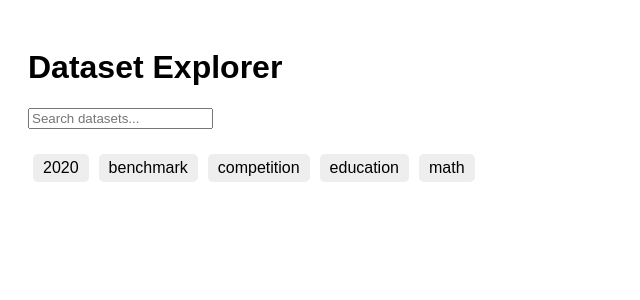
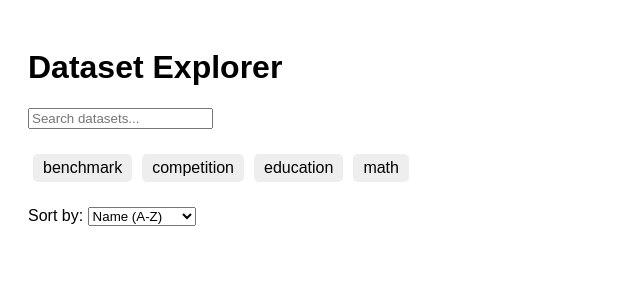
Before and after one commit to VivienCabannes/datasetexplorer, a Flask app: page / in a window 1280 px wide. Shown: the top 300 px of the page, without its empty margins (0-640 px from the left). Run offline with Flask 3, Linux system fonts and the light colour scheme.

Commit message:
sort by date

```diff
--- a/tags.json
+++ b/tags.json
@@ -2,6 +2,5 @@
     "benchmark": "datasets often used for benchmarking purposes",
     "math": "dataset focused on math",
     "competition": "datasets from various competitions",
-    "2020": "datasets from the year 2020",
     "education": "education-related datasets"
 }
--- a/templates/index.html
+++ b/templates/index.html
@@ -26,6 +26,9 @@
     .tag.selected {
       background-color: #cce5ff;
     }
+    .sort-bar {
+      margin-bottom: 20px;
+    }
     .dataset {
       border: 1px solid #ccc;
       padding: 10px;
@@ -50,6 +53,14 @@
       border-top: 1px dashed #ccc;
       padding-top: 10px;
     }
+    /* Styling for tags shown within each dataset */
+    .dataset-tag {
+      display: inline-block;
+      background-color: #ddd;
+      padding: 2px 5px;
+      margin: 2px;
+      border-radius: 3px;
+    }
   </style>
 </head>
 <body>
@@ -59,6 +70,14 @@
   </div>
   <div class="tags" id="tags-container">
     <!-- Tags will be dynamically inserted here -->
+  </div>
+  <div class="sort-bar">
+    <label for="sort-select">Sort by:</label>
+    <select id="sort-select">
+      <option value="name">Name (A-Z)</option>
+      <option value="date_latest">Date (Latest)</option>
+      <option value="date_earliest">Date (Earliest)</option>
+    </select>
   </div>
   <div id="datasets-container">
     <!-- Matching datasets will be displayed here -->
@@ -97,15 +116,25 @@
         .map(tagElem => tagElem.textContent.toLowerCase());
     }
 
-    // Filter and render datasets based on search input and selected tags.
+    // Render tags for a dataset using the tagData for tooltip.
+    function renderDatasetTags(tags) {
+      if (!tags) return "";
+      return tags.map(tag => {
+        let tooltip = tagData[tag.toLowerCase()] || "";
+        return `<span class="dataset-tag" title="${tooltip}">${tag}</span>`;
+      }).join(" ");
+    }
+
+    // Filter and render datasets based on search input, selected tags, and sort order.
     function filterDatasets() {
       const searchTerm = document.getElementById("search-input").value.toLowerCase();
       const selectedTags = getSelectedTags();
+      const sortValue = document.getElementById("sort-select").value;
       const datasetsContainer = document.getElementById("datasets-container");
       datasetsContainer.innerHTML = "";
 
       // Filter datasets by checking search term and tag match.
-      const filtered = datasets.filter(ds => {
+      let filtered = datasets.filter(ds => {
         // Basic search match in name, summary, or notes.
         const matchesSearch = ds.name.toLowerCase().includes(searchTerm) ||
                               ds.summary.toLowerCase().includes(searchTerm) ||
@@ -122,22 +151,31 @@
         return matchesSearch && matchesTags;
       });
 
+      // Sort datasets based on selected sort option.
+      if (sortValue === "name") {
+        filtered.sort((a, b) => a.name.localeCompare(b.name));
+      } else if (sortValue === "date_latest") {
+        filtered.sort((a, b) => new Date(b.date) - new Date(a.date));
+      } else if (sortValue === "date_earliest") {
+        filtered.sort((a, b) => new Date(a.date) - new Date(b.date));
+      }
+
       // Render each filtered dataset.
       filtered.forEach(ds => {
         const dsElem = document.createElement("div");
         dsElem.classList.add("dataset");
 
-        // Minimal view: title, summary, and size.
+        // Minimal view: title, summary, size, creation date, and tags.
         dsElem.innerHTML = `
           <div class="dataset-minimal">
             <div class="dataset-title">${ds.name}</div>
             <div class="dataset-detail"><strong>Summary:</strong> ${ds.summary}</div>
             <div class="dataset-detail"><strong>Size:</strong> ${ds.size}</div>
+            <div class="dataset-detail"><strong>Date Created:</strong> ${ds.date || "N/A"}</div>
+            <div class="dataset-detail"><strong>Tags:</strong> ${renderDatasetTags(ds.tags)}</div>
           </div>
           <div class="dataset-full">
             <div class="dataset-detail"><strong>Download Location:</strong> <a href="${ds.download}" target="_blank">${ds.download}</a></div>
-            <div class="dataset-detail"><strong>Current Location:</strong> ${ds.location}</div>
-            <div class="dataset-detail"><strong>Format:</strong> ${ds.format}</div>
             <div class="dataset-detail"><strong>Notes:</strong> ${ds.notes}</div>
             <div class="dataset-detail"><strong>Companion Paper:</strong> ${
               ds.companion === "Not available"
@@ -155,8 +193,9 @@
       });
     }
 
-    // Listen for changes in the search input.
+    // Listen for changes in the search input and sort selection.
     document.getElementById("search-input").addEventListener("input", filterDatasets);
+    document.getElementById("sort-select").addEventListener("change", filterDatasets);
 
     // Initial render.
     renderTags();
```
Also changed, not shown: 5 other files.
